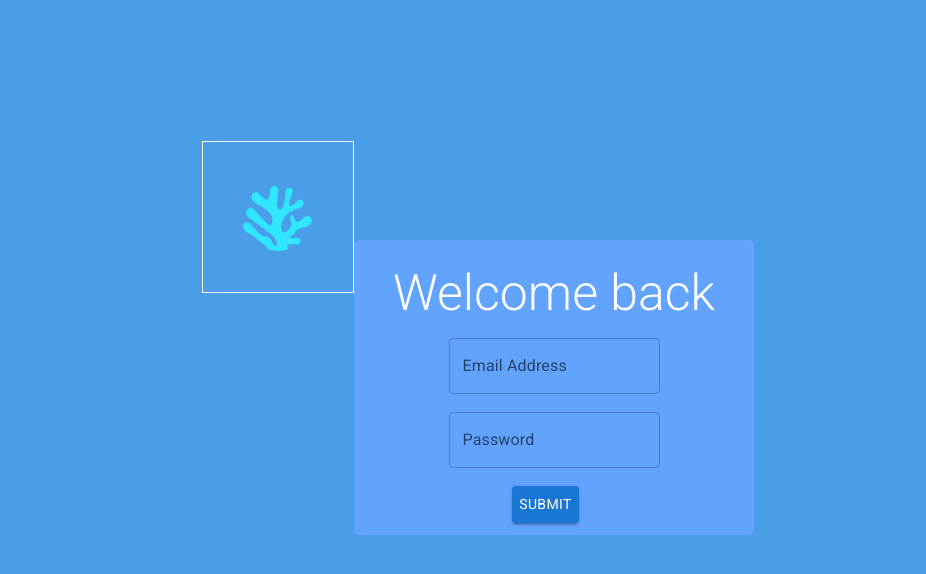
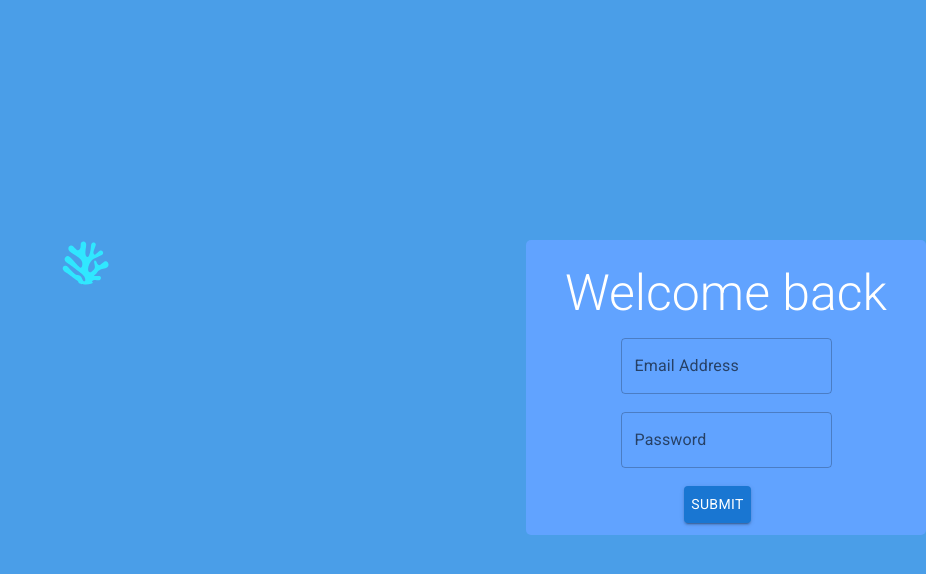
Before and after one commit to Huntera948/Summarizer2, a React (Create React App) app: page /preferences in a window 1280 px wide. Shown: the top 574 px of the page, without its empty margins (354-1280 px from the left). Built offline with nearby package versions, Linux system fonts and the light colour scheme.

Commit message:
basic summarizer styling completed

```diff
--- a/src/components/App/Sidebar/Sidebar.js
+++ b/src/components/App/Sidebar/Sidebar.js
@@ -108,11 +108,7 @@ export default function PersistentDrawerLeft() {
             onClick={handleDrawerClose}
             sx={{ marginLeft: "auto", width: "40px" }}
           >
-            {theme.direction === "ltr" ? (
-              <ChevronLeftIcon />
-            ) : (
-              <ChevronRightIcon />
-            )}
+            <ChevronLeftIcon />
           </IconButton>
         </DrawerHeader>
         <Divider />
--- a/src/components/App/Summarizer/Summarizer.js
+++ b/src/components/App/Summarizer/Summarizer.js
@@ -21,8 +21,6 @@ function Summarizer() {
   return (
     <div className="page--container">
       <Sidebar />
-      <Icon className="icon" />
-      <br />
       <h1 className="header">Summarizer</h1>
       <h2 className="sub--header">Summarize today's news about...</h2>
       <form className="summarizer--container">
@@ -37,6 +35,7 @@ function Summarizer() {
           Go!
         </Button>
         {showNewsComponent && <NewsComponent inputText={inputText} />}
+        <Icon className="icon" />
       </form>
     </div>
   );
--- a/src/components/App/Summarizer/Summarizer.scss
+++ b/src/components/App/Summarizer/Summarizer.scss
@@ -1,32 +1,45 @@
+@import "../../../styles/_partials/_variables.scss";
+@import "../../../styles/_partials/_buttons.scss";
+@import "../../../styles/_partials/_inputs.scss";
+@import "../../../styles/_partials/_typography.scss";
+
 .page--container {
-    display: flex-center;
+  display: grid;
+  justify-content: center;
+  text-align: center;
+  align-items: center;
+  border: $border;
 }
 
 .icon {
-    justify-content: center;
-    align-items: center;
   position: relative;
-    $icon--size: 150px;
+  $icon--size: 100px;
+  display: inline-block; // Ensure the icon is an inline element
+  margin: 0 auto; // Set left and right margins to auto
+  margin-top: -10px;
   width: $icon--size;
   height: $icon--size;
-    border: 1px solid white;
-    margin-left: 30vw;
+  border: $border;
 }
 
 .header {
+  @include h1--style;
+  margin-top: 100px;
   margin-bottom: 0px;
+  border: $border;
 }
 
 .sub--header {
-    text-align: center;
   font-weight: 300;
   color: white;
   margin-top: 0;
   margin-bottom: 5px;
+  border: $border;
 }
 
 .summarizer--container {
   width: 500px;
+  border: $border;
 }
 
 .go--button {
--- a/src/styles/_partials/_variables.scss
+++ b/src/styles/_partials/_variables.scss
@@ -9,3 +9,4 @@ $secondary-text-color: #000;
 $third--text--color: #333;
 
 $border--radius: 5px;
+$border: none;
```
Also changed, not shown: src/assets/icon.svg. Lines whose indentation alone changed are shown as unchanged.
